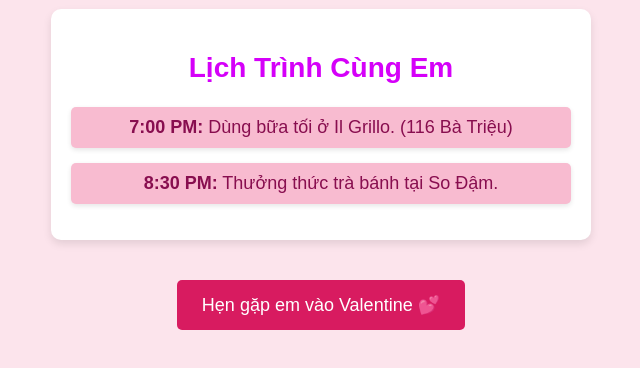
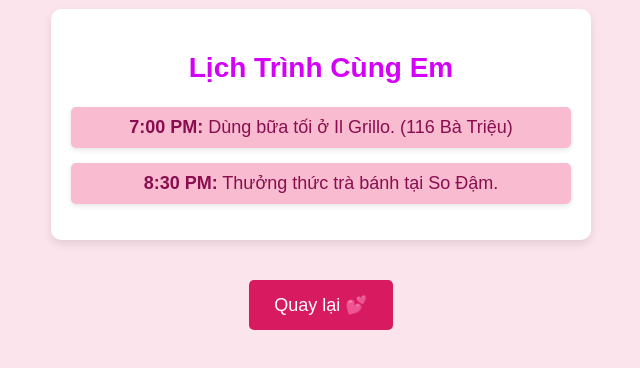
Before and after one commit to westncd/valentine, a plain HTML site: page lichtrinh.html in a window 1280 px wide. Shown: the part 208-576 px from the top of the page, without its empty margins (319-959 px from the left). Drawn offline with Linux system fonts and the light colour scheme.

Commit message:
Update lichtrinh.html

```diff
--- a/lichtrinh.html
+++ b/lichtrinh.html
@@ -71,6 +71,6 @@
         </div>
     </center>
     <br><br><br>
-    <a href="https://westncd.github.io/valentine/" class="cta" style="margin-top: 50px;">Hẹn gặp em vào Valentine 💕</a>
+    <a href="https://westncd.github.io/valentine/" class="cta" style="margin-top: 50px;">Quay lại 💕</a>
 </body>
 </html>
```
